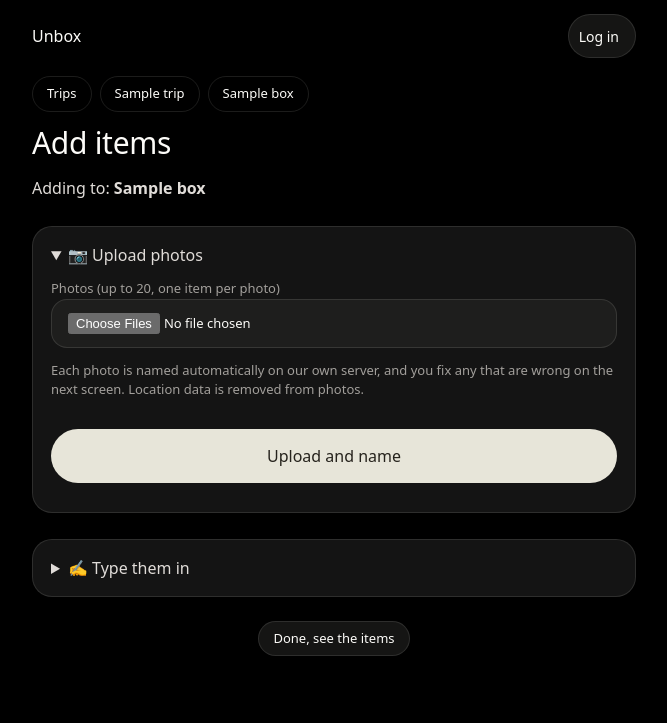
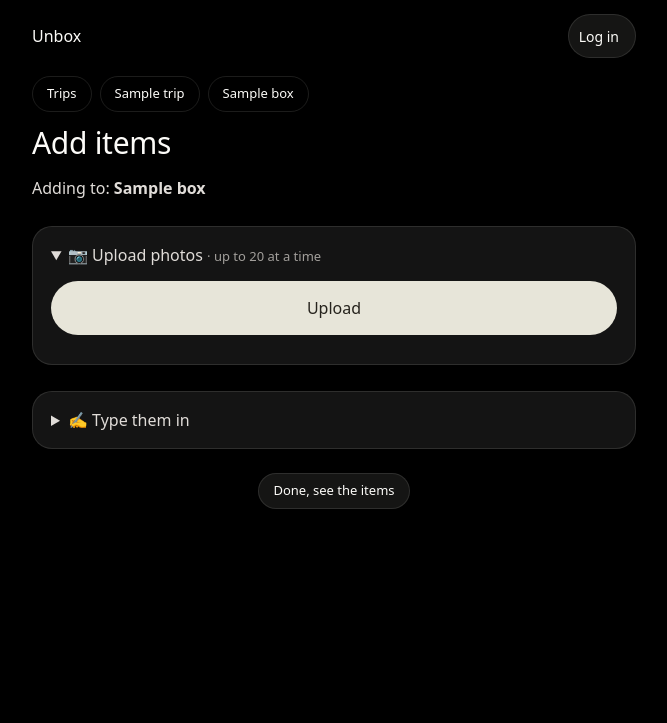
Before and after one commit to mitaalisingh/unbox, a Flask app: template templates/auth/add_items.html in a window 1280 px wide. Shown: the top 723 px of the page, without its empty margins (306-973 px from the left). After the commit the page ends 509 px from the top, so only its background shows below. Run offline with Flask 3, Linux system fonts and the light colour scheme; the template is opened without the code that fills it: most values are stand-ins (such as "Sample title", 1, 10 or a date in 2020).

Commit message:
Viewer password and Rename open their own page; one Upload button that starts as soon as photos are chosen

```diff
--- a/static/style.css
+++ b/static/style.css
@@ -174,7 +174,7 @@ button.primary.compact{display:block;width:auto;padding:10px 26px;font-size:15px
 .newtrip[open] > summary{margin-bottom:6px}
 
 /* add items: big button, drag-to-move */
-a.primary-link{display:flex;align-items:center;justify-content:center;padding:15px;border-radius:999px;background:var(--accent);color:var(--accent-ink);font-weight:500;font-size:16px}
+a.primary-link,label.primary-link{display:flex;align-items:center;justify-content:center;padding:15px;border-radius:999px;background:var(--accent);color:var(--accent-ink);font-weight:500;font-size:16px}
 .itemview .tile{-webkit-touch-callout:none;-webkit-user-select:none;user-select:none}
 .tile.lifted{opacity:.35}
 .tile.ghost{position:fixed!important;z-index:60;pointer-events:none;opacity:.92;transform:scale(1.06) rotate(-2deg);box-shadow:0 18px 40px rgba(0,0,0,.8);margin:0}
--- a/templates/auth/add_items.html
+++ b/templates/auth/add_items.html
@@ -10,13 +10,11 @@
 <p class="lead">Adding to: <strong>{{ box.name if box else 'loose items in ' ~ trip.name }}</strong></p>
 
 <details class="glass addbox" open>
-  <summary>📷 Upload photos</summary>
+  <summary>📷 Upload photos <span class="muted small">· up to 20 at a time</span></summary>
     <form method="post" action="{{ url_for('capture', tid=trip.id) }}" enctype="multipart/form-data">
       <input type="hidden" name="csrf" value="{{ csrf_token() }}">
       <input type="hidden" name="parent_id" value="{{ box.id if box else '' }}">
-      <label>Photos (up to 20, one item per photo) <input type="file" name="photos" accept="image/*" multiple required></label>
-      <p class="muted small">Each photo is named automatically on our own server, and you fix any that are wrong on the next screen. Location data is removed from photos.</p>
-      <button class="primary" type="submit" id="capture-go">Upload and name</button>
+      <label class="primary-link" id="capture-go" style="cursor:pointer;margin-top:14px">Upload<input type="file" name="photos" accept="image/*" multiple hidden></label>
       <p class="muted small" id="capture-status" role="status"></p>
     </form>
     <script>
@@ -37,15 +35,16 @@
           }, function () { resolve(file); });          // e.g. a format this browser can't open: send it as it is
         });
       }
+      form.querySelector('input[type=file]').addEventListener('change', function () { if (this.files.length && form.requestSubmit) form.requestSubmit(); });
       form.addEventListener('submit', function (e) {
         var files = Array.prototype.slice.call(form.querySelector('input[type=file]').files);
         if (!files.length || !window.fetch || !window.FormData) return;     // no JavaScript support: normal form post
         if (files.length > 20) { status.textContent = 'Up to 20 photos at a time, please.'; e.preventDefault(); return; }
-        e.preventDefault(); go.disabled = true;
+        e.preventDefault(); go.style.opacity = '.5'; go.style.pointerEvents = 'none';
         var results = [], failed = 0, i = 0;
         (function next() {
           if (i >= files.length) {
-            if (!results.length) { status.textContent = 'None of those photos could be used.'; go.disabled = false; return; }
+            if (!results.length) { status.textContent = 'None of those photos could be used.'; go.style.opacity = ''; go.style.pointerEvents = ''; return; }
             var f = document.createElement('form'); f.method = 'post'; f.action = show;
             [['csrf', form.querySelector('[name=csrf]').value], ['back', back], ['results', JSON.stringify(results)]].forEach(function (p) {
               var h = document.createElement('input'); h.type = 'hidden'; h.name = p[0]; h.value = p[1]; f.appendChild(h);
--- a/templates/auth/trip.html
+++ b/templates/auth/trip.html
@@ -41,8 +41,8 @@
       <form method="post" action="{{ url_for('delete_node', tid=trip.id, nid=node.id) }}" onsubmit="return confirm('Delete {{ node.name|e }} and everything inside it for good?')">
         <input type="hidden" name="csrf" value="{{ csrf_token() }}"><button class="menuitem danger-text" type="submit">Delete this box</button></form>
     {% else %}
-      {% if not locked %}<a class="menuitem" href="{{ url_for('trip_settings', tid=trip.id) }}#rename">Rename trip</a>{% endif %}
-      <a class="menuitem" href="{{ url_for('trip_settings', tid=trip.id) }}#share">Viewer password</a>
+      {% if not locked %}<a class="menuitem" href="{{ url_for('trip_settings', tid=trip.id, section='rename') }}">Rename trip</a>{% endif %}
+      <a class="menuitem" href="{{ url_for('trip_settings', tid=trip.id, section='share') }}">Viewer password</a>
       <a class="menuitem" href="{{ url_for('labels', tid=trip.id) }}">Print QR labels</a>
       <form method="post" action="{{ url_for('lock_trip', tid=trip.id) }}">
         <input type="hidden" name="csrf" value="{{ csrf_token() }}"><input type="hidden" name="lock" value="{{ '0' if locked else '1' }}">
--- a/webapp.py
+++ b/webapp.py
@@ -847,7 +847,7 @@ def create_app(sb=None, testing=False, embed_doc=None, embed_query=None, suggest
         trip = get_trip(tid, token)
         if not trip:
             abort(404)
-        return render_template("auth/trip_settings.html", trip=trip)
+        return render_template("auth/trip_settings.html", trip=trip, section="rename" if request.args.get("section") == "rename" else "share")
 
     @app.route("/trips/<tid>/viewer-password", methods=["POST"])
     @login_required
@@ -865,7 +865,7 @@ def create_app(sb=None, testing=False, embed_doc=None, embed_query=None, suggest
             client.update("trips", token, {"id": f"eq.{tid}"}, {"viewer_pw_hash": generate_password_hash(pw),
                                                                "viewer_pw_set_at": datetime.now(timezone.utc).isoformat()})
             flash("Viewer password saved. Anyone who scanned with the old one needs the new one.")
-        return redirect(url_for("trip_settings", tid=tid))
+        return redirect(url_for("trip_settings", tid=tid, section="share"))
 
     @app.route("/trips/<tid>/labels")
     @login_required
@@ -1065,7 +1065,7 @@ def create_app(sb=None, testing=False, embed_doc=None, embed_query=None, suggest
         else:
             client.update("trips", token, {"id": f"eq.{tid}"}, {"name": name})
             flash("Trip renamed.")
-        return redirect(url_for("trip_settings", tid=tid))
+        return redirect(url_for("trip_settings", tid=tid, section="rename"))
 
     @app.route("/trips/<tid>/n/<nid>/delete", methods=["POST"])
     @login_required
```
Also changed, not shown: templates/auth/trip_settings.html (+6 -3 lines), tests/test_webapp.py (+5 -3 lines).
